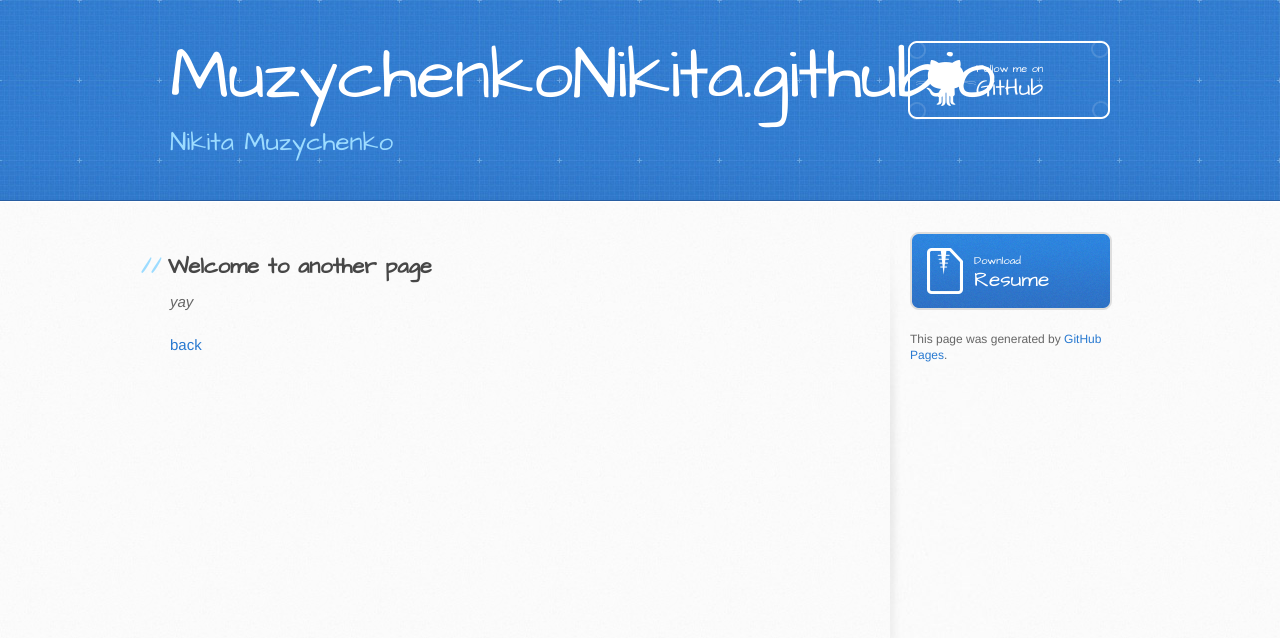
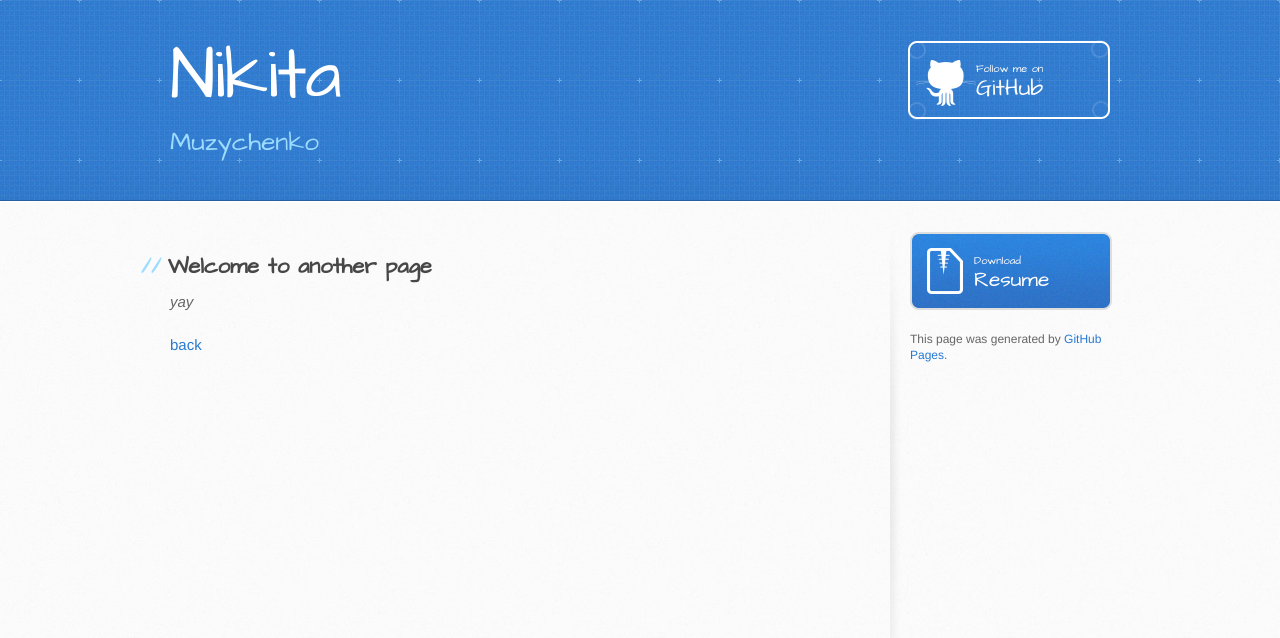
Before and after one commit to MuzychenkoNikita/MuzychenkoNikita.github.io, a Jekyll site: the page built from another-page.md, in a window 1280 px wide. Shown: the top 638 px of the page. Built offline with Jekyll 4.4.1, drawn with Linux system fonts in a browser that asks for light colours; our own code applies the rules of GitHub Pages for plain Markdown files; part of the change alters nothing that is shown.

```diff
--- a/_config.yml
+++ b/_config.yml
@@ -1,5 +1,5 @@
-title:
-description: Nikita Muzychenko
+title: Nikita
+description: Muzychenko
 show_downloads: true
 google_analytics:
 theme: jekyll-theme-architect
```
